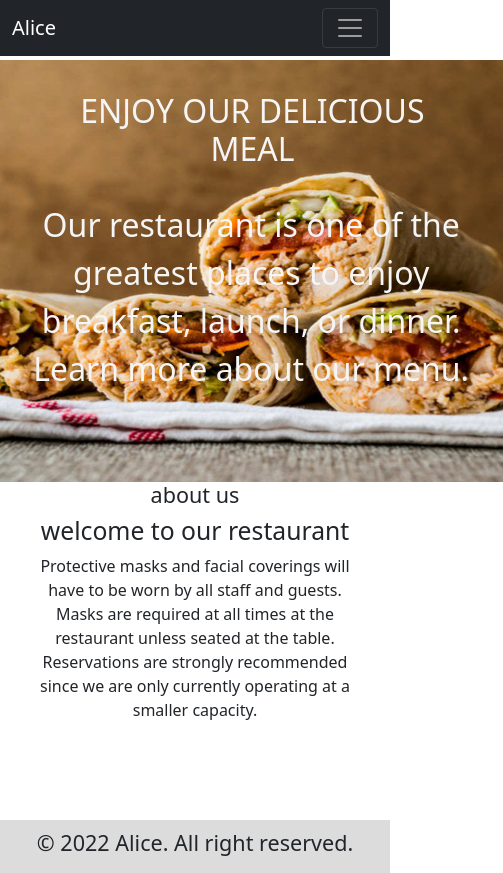
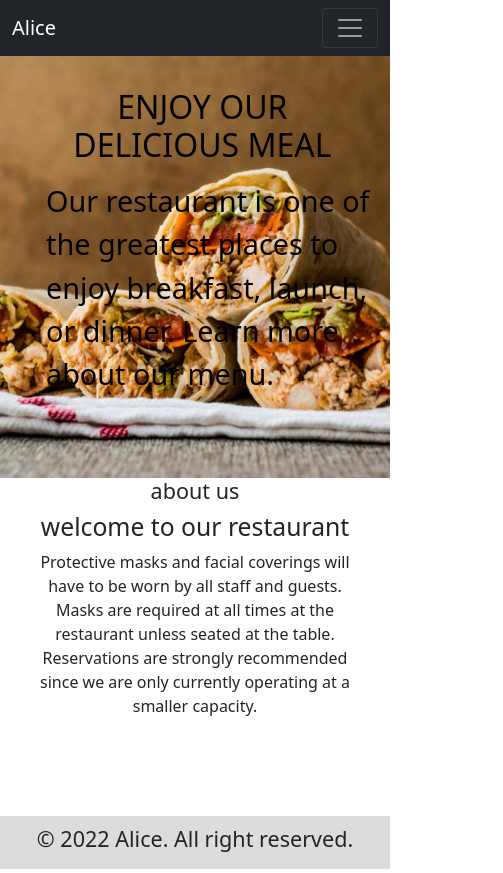
Before and after one commit to olalekan67/react-practice, a React (Create React App) app in the folder capstone-app/: page / in a window 390 px wide. Shown: the whole page, 503 px wide, since content can reach past the window. Built offline with nearby package versions, Linux system fonts and the light colour scheme.

Commit message:
new push

```diff
--- a/capstone-app/src/component/home/home.css
+++ b/capstone-app/src/component/home/home.css
@@ -19,37 +19,38 @@
 .header-p{
     font-size: 2rem;
 }
-@media (max-width: 480px) {
+@media (max-width: 600px) {
     .header-div{
         height: 50vh;
-        width: 503px;
+        /* width: 503px; */
         /* border: 1px solid black; */
         /* text-align: center; */
         background-image: url(../product/food/shawarma.jfif);
         background-repeat: no-repeat;
         background-size: 100% 100%;
-        margin-top: -20px;
-        color: whitesmoke;
+        margin-top: -24px;
+        color: #000;
     }
     .header-h2{
         font-size: 32px;
         /* border: 1px solid black; */
-        width: 400px;
+        width: 300px;
         text-align: center;
         margin-left: -4.3em;
         margin-top: 1em;
     }
     .header-p{
-        font-size: 2rem;
+        font-size: 1.8rem;
         /* border: 1px solid white; */
-        width: 500px;
-        margin-left: -5.9em;
-        margin-top: 1em;
+        text-align: start;
+        width: 350px;
+        margin-left: -5em;
+        margin-top: 0.5em;
     }
 }
-@media (min-width: 481px) and (max-width: 890px){
+@media (min-width: 601px) and (max-width: 915px){
     .header-div{
-        height: 30vh;
+        height: 50vh;
         background-repeat: no-repeat;
         background-size: 100% 100%;
     }
```
